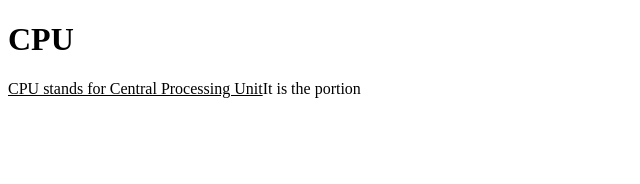
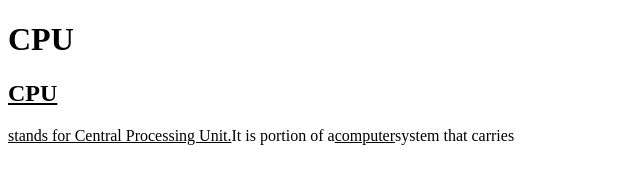
Before and after one commit to iamneo-production/dbdadbecbacccdfcadaeccdfffebaeceaec, a website: page public/index.html in a window 1280 px wide. Shown: the whole page, without its empty margins (0-640 px from the left). Drawn offline with Linux system fonts and the light colour scheme.

Commit message:
Backup Commit

```diff
--- a/public/index.html
+++ b/public/index.html
@@ -9,6 +9,7 @@
 </head>
 <body>
     <h1>CPU</h1>
-    <p><U>CPU stands for Central Processing Unit</U>It is the portion</p>
+    <h2><u>CPU</u></h2>
+    <p><u>stands for Central Processing Unit.</u>It is portion of a<u>computer</u>system that carries</p><br>
 </body>
 </html>
```
